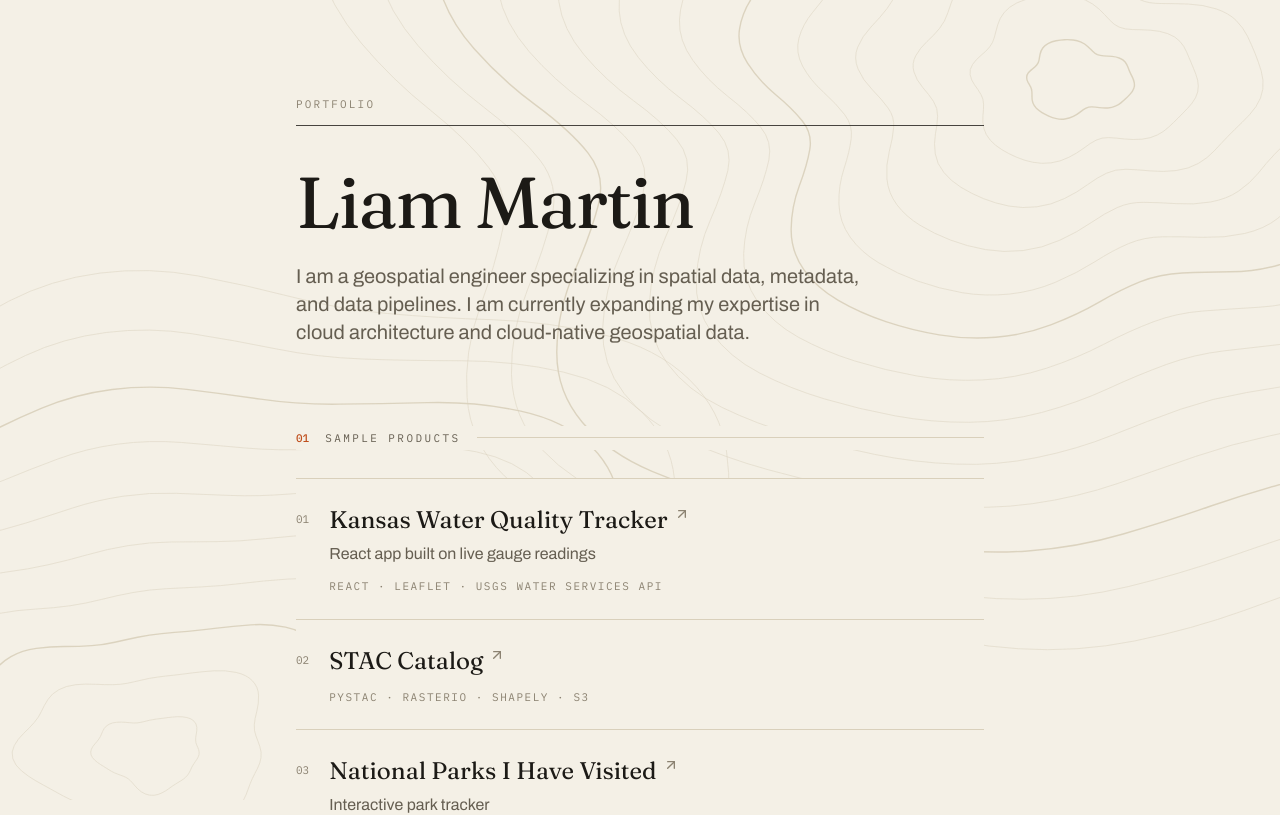
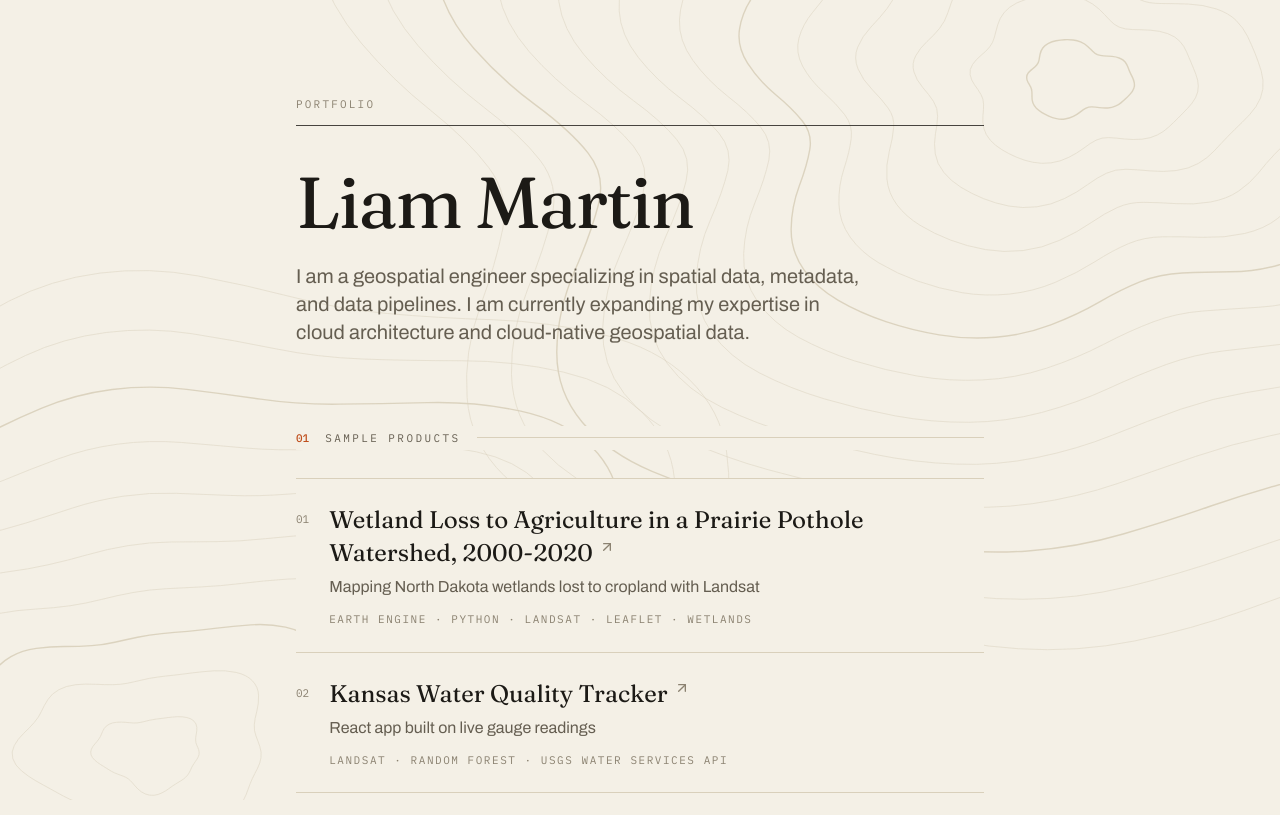
Before and after one commit to liammartin3/liammartin3.github.io, a React (Create React App) app: page / in a window 1280 px wide. Shown: the top 815 px of the page. Built offline with nearby package versions, Linux system fonts and the light colour scheme.

Commit message:
add wetland mapping project to portfolio

```diff
--- a/src/App.js
+++ b/src/App.js
@@ -2,10 +2,16 @@ import React from 'react';
 import { ArrowUpRight, Github, Linkedin } from 'lucide-react';
 
 const projects = [
+{
+    title: "Wetland Loss to Agriculture in a Prairie Pothole Watershed, 2000-2020",
+    blurb: "Mapping North Dakota wetlands lost to cropland with Landsat",
+    tags: ["Earth Engine", "Python", "Landsat", "Leaflet", "Wetlands"],
+    url: "https://liammartin3.github.io/agriculture-wetland-loss/"
+  },
   {
     title: "Kansas Water Quality Tracker",
     blurb: "React app built on live gauge readings",
-    tags: ["React", "Leaflet", "USGS Water Services API"],
+    tags: ["Landsat", "Random forest ", "USGS Water Services API"],
     url: "https://liammartin3.github.io/kansas-water-quality/"
   },
   {
```
Also changed, not shown: 1 other file (tests, documents, lock files or other folders).
